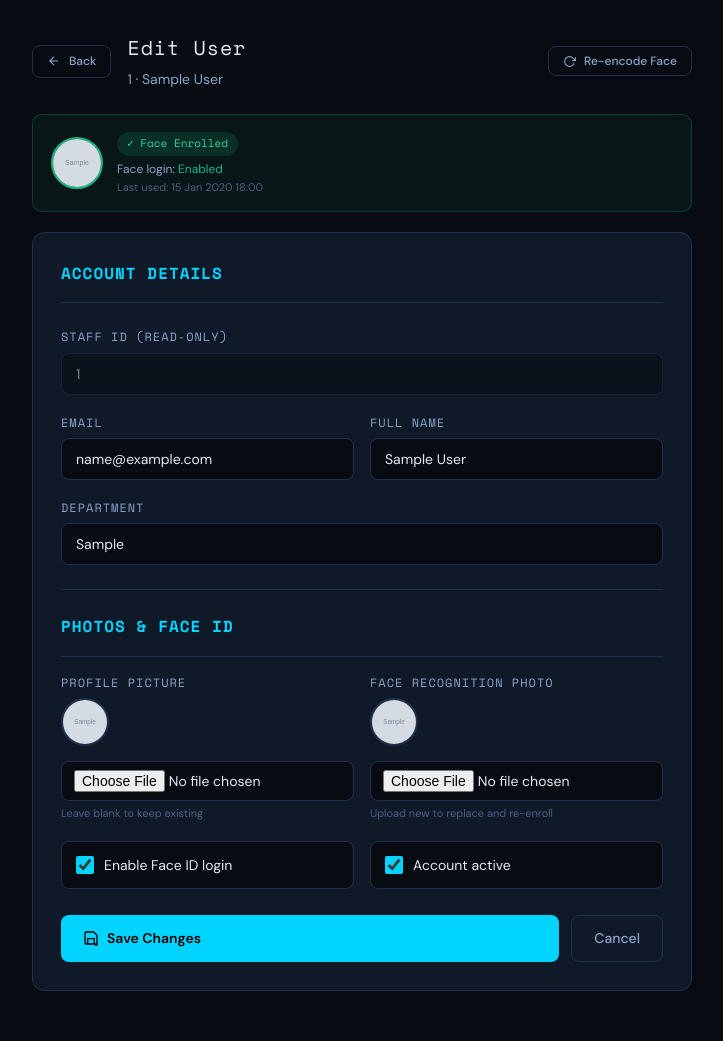
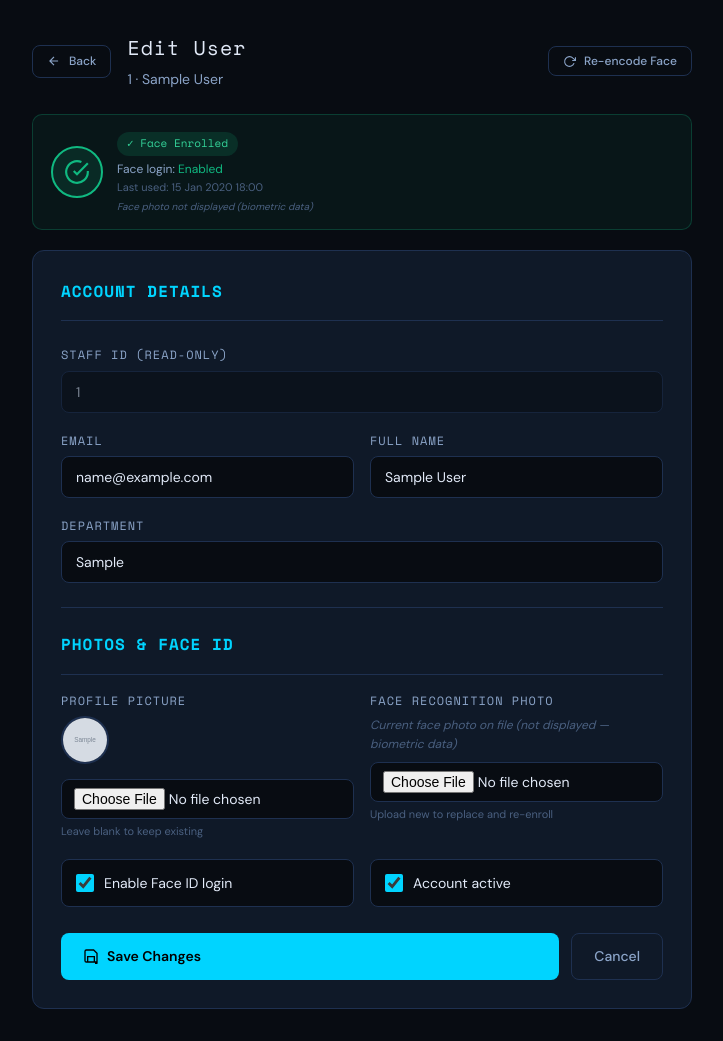
Before and after one commit to jeremiahng11/facerecog, a Django app: page /admin-panel/users/1/edit/ in a window 1280 px wide. Shown: the part 60-1101 px from the top of the page, without its empty margins (278-1001 px from the left). Before the commit the page ends 1051 px from the top, so only its background shows below. Run offline with Django 4.2, Linux system fonts and the light colour scheme; a user stored in the database is signed in; tables that the repository leaves empty hold one stand-in row (values such as "Sample post"); grey boxes marked "Sample" are stand-in pictures.

Commit message:
security: lock down face photos as biometric data
Face photos are biometric data and should never be reachable over HTTP.
Previously they were served by /media/face_photos/... under
login_required, but that still let any authenticated user enumerate
other users' face photos by guessing the predictable filename pattern
("{staff_id}_face.jpg"). The in-database face_encoding is what
actually drives Face ID login — the image file only exists on the
Railway Volume so the server can re-extract an encoding during
admin re-enrolment.

Changes:

- faceid/urls.py: add an explicit deny_face_photo route in front of
  the generic /media/ route that unconditionally raises Http404 for
  any request to /media/face_photos/... No exceptions — not even
  the owner or an admin can fetch a face photo by URL. The file on
  the volume is only accessed by server-side Python code.

- accounts/views.py enroll_face_ajax: stop returning photo_url in
  the success JSON. The client never needs it.

- templates/accounts/profile.html: replace the face thumbnail in the
  enrolled badge with a generic green checkmark SVG icon (new
  .enrolled-icon CSS rule). Drop the JS that updated photo src.

- templates/accounts/admin_users.html: remove the face_photo
  fallback in the avatar column; fall through to the initials
  placeholder instead.

- templates/accounts/admin_edit_user.html: replace the face-photo
  thumbnail in the enrolled banner with the same checkmark icon,
  and replace the thumbnail preview in the upload form with a small
  'Face photo on file (not displayed — biometric data)' note so
  admins still know whether something exists without seeing it.

Profile pictures (profile_pics/) continue to be served to
authenticated users — they are intentional public avatars, not
biometric data.

```diff
--- a/accounts/templates/accounts/admin_edit_user.html
+++ b/accounts/templates/accounts/admin_edit_user.html
@@ -27,9 +27,12 @@
   <div style="margin-bottom:20px">
     {% if target_user.face_registered %}
     <div style="display:flex;align-items:center;gap:14px;padding:14px 18px;background:rgba(16,185,129,0.06);border:1px solid rgba(16,185,129,0.25);border-radius:10px;">
-      {% if target_user.face_photo %}
-      <img src="{{ target_user.face_photo.url }}" style="width:52px;height:52px;border-radius:50%;object-fit:cover;border:2px solid var(--accent3);">
-      {% endif %}
+      <div style="width:52px;height:52px;border-radius:50%;display:flex;align-items:center;justify-content:center;background:rgba(16,185,129,0.12);border:2px solid var(--accent3);color:var(--accent3);flex-shrink:0">
+        <svg width="26" height="26" fill="none" stroke="currentColor" stroke-width="2" viewBox="0 0 24 24">
+          <path d="M22 11.08V12a10 10 0 1 1-5.93-9.14"/>
+          <polyline points="22 4 12 14.01 9 11.01"/>
+        </svg>
+      </div>
       <div>
         <span class="badge badge-green" style="margin-bottom:4px">✓ Face Enrolled</span>
         <div style="font-size:12px;color:var(--text2)">
@@ -38,6 +41,7 @@
         {% if target_user.last_face_login %}
         <div style="font-size:11px;color:var(--text3)">Last used: {{ target_user.last_face_login|date:"d M Y H:i" }}</div>
         {% endif %}
+        <div style="font-size:10px;color:var(--text3);margin-top:2px;font-style:italic">Face photo not displayed (biometric data)</div>
       </div>
     </div>
     {% else %}
@@ -90,7 +94,9 @@
         <div class="form-group">
           <label>Face Recognition Photo</label>
           {% if target_user.face_photo %}
-          <div style="margin-bottom:8px"><img src="{{ target_user.face_photo.url }}" style="width:48px;height:48px;border-radius:50%;object-fit:cover;border:2px solid var(--border)"></div>
+          <div style="margin-bottom:8px;font-size:12px;color:var(--text3);font-style:italic">
+            Current face photo on file (not displayed — biometric data)
+          </div>
           {% endif %}
           <input type="file" name="face_photo" accept="image/*">
           <div class="hint">Upload new to replace and re-enroll</div>
--- a/accounts/templates/accounts/admin_users.html
+++ b/accounts/templates/accounts/admin_users.html
@@ -55,8 +55,6 @@
             <td>
               {% if u.profile_picture %}
                 <img src="{{ u.profile_picture.url }}" class="avatar" alt="{{ u.display_name }}">
-              {% elif u.face_photo %}
-                <img src="{{ u.face_photo.url }}" class="avatar" alt="{{ u.display_name }}">
               {% else %}
                 <div class="avatar-placeholder">{{ u.full_name|first|upper }}</div>
               {% endif %}
--- a/accounts/views.py
+++ b/accounts/views.py
@@ -246,10 +246,12 @@ def enroll_face_ajax(request):
         user.face_enabled = True
         user.save(update_fields=['face_photo', 'face_encoding', 'face_registered', 'face_enabled'])
 
+        # Do NOT return face_photo.url — face photos are biometric data
+        # and are never exposed over HTTP. The client only needs a
+        # success signal to flip the enrolled badge.
         return JsonResponse({
             'success': True,
             'message': 'Face enrolled successfully! You can now use Face ID login.',
-            'photo_url': user.face_photo.url,
         })
 
     except Exception as e:
--- a/faceid/urls.py
+++ b/faceid/urls.py
@@ -2,16 +2,33 @@ from django.contrib import admin
 from django.urls import path, re_path, include
 from django.conf import settings
 from django.contrib.auth.decorators import login_required
+from django.http import Http404
 from django.views.static import serve
+
+
+def deny_face_photo(request, path):
+    """
+    Face photos are biometric data. They are deliberately NOT served over
+    HTTP under any circumstances — not to the owner, not to admins, not
+    to the server's own session. The file exists on the Railway Volume
+    only so the server can re-extract the face encoding when asked to
+    re-enrol a user; nothing in the UI needs to display the image itself.
+    Any request to /media/face_photos/... returns 404.
+    """
+    raise Http404("Not available")
+
 
 urlpatterns = [
     path('admin/', admin.site.urls),
     path('', include('accounts.urls')),
-    # Serve uploaded media files (face photos, profile pictures) from the
-    # Railway Volume mounted at MEDIA_ROOT. Django's built-in `static()`
-    # helper is a no-op when DEBUG=False, so we register the serve view
-    # explicitly here. Wrapped in login_required so only authenticated
-    # staff can retrieve face photos by URL.
+
+    # Biometric lockdown: 404 every request for a face photo. This MUST
+    # come before the generic /media/ route below so it takes precedence.
+    re_path(r'^media/face_photos/', deny_face_photo),
+
+    # Serve other uploaded media (profile pictures) from the Railway
+    # Volume mounted at MEDIA_ROOT. Wrapped in login_required so
+    # anonymous users cannot fetch profile pictures by URL either.
     re_path(
         r'^media/(?P<path>.*)$',
         login_required(serve),
```
Also changed, not shown: accounts/templates/accounts/profile.html (+19 -13 lines).
